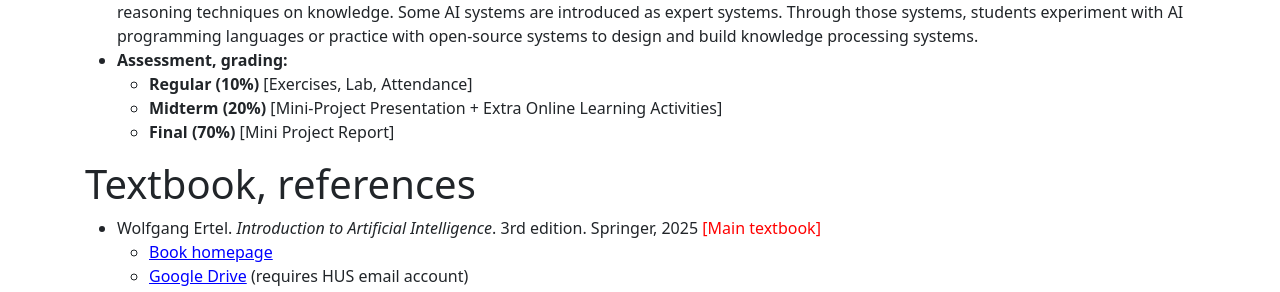
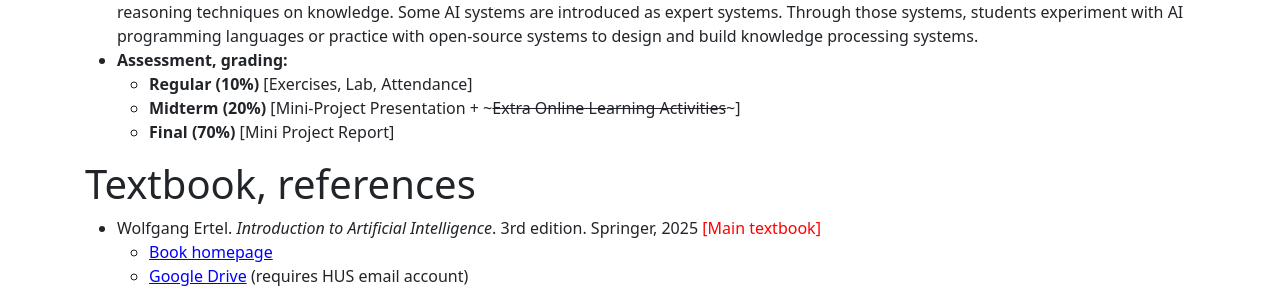
Before and after one commit to hoanganhduc/hoanganhduc.github.io, a Jekyll site: the page built from teaching/VNU-HUS/2025/winter/MAT1206E/index.md, in a window 1280 px wide and 900 px high, scrolled down 1250 px. Shown: the part 163-455 px from the top of the window. Built offline with Jekyll 4.4.1, drawn with Linux system fonts in a browser that asks for light colours; nearby versions of some CDN libraries; a style sheet for code colours, icons or effects is not loaded.

Commit message:
Updated @ 2025-09-10  14:53:56 ICT

```diff
--- a/teaching/VNU-HUS/2025/winter/MAT1206E/index.md
+++ b/teaching/VNU-HUS/2025/winter/MAT1206E/index.md
@@ -54,7 +54,7 @@ Students who wish to be absent must notify via the form [https://forms.office.co
 * **Content:** The course provides learners with knowledge about knowledge representation and representation of knowledge, together with reasoning techniques on knowledge. Some AI systems are introduced as expert systems. Through those systems, students experiment with AI programming languages or practice with open-source systems to design and build knowledge processing systems.
 * **Assessment, grading:**
   * **Regular (10%)** [Exercises, Lab, Attendance]
-  * **Midterm (20%)** [Mini-Project Presentation + Extra Online Learning Activities]
+  * **Midterm (20%)** [Mini-Project Presentation + ~~~Extra Online Learning Activities~~~]
   * **Final (70%)** [Mini Project Report]
 
 # Textbook, references
```
Also changed, not shown: 1 other file.
